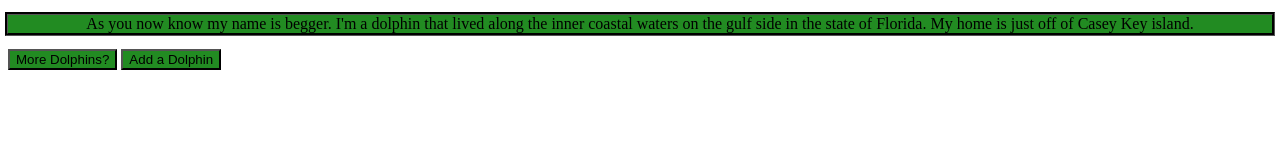
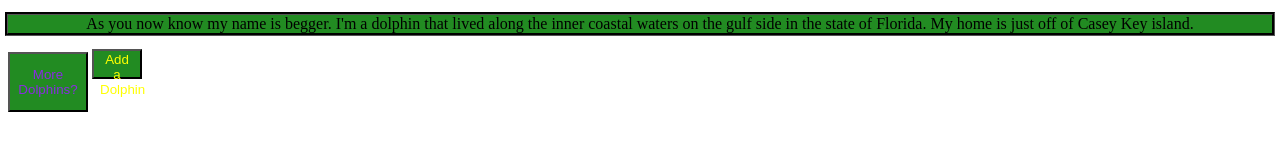
Before and after one commit to TCDorman/deployment, a website: page index.html in a window 1280 px wide. Shown: the part 485-636 px from the top of the page. Drawn offline with Linux system fonts and the light colour scheme.

Commit message:
buttoncolor

```diff
--- a/public/styles.css
+++ b/public/styles.css
@@ -39,13 +39,13 @@ body * {
     animation-iteration-count: infinite;
 }
 
-#google * {
+#google{
     color: blueviolet;
     height: 60px;
     width: 80px;
 }
 
-#popdolphins * {
+#popdolphins{
     color: yellow;
     height: 30px;
     width: 50px;
```
